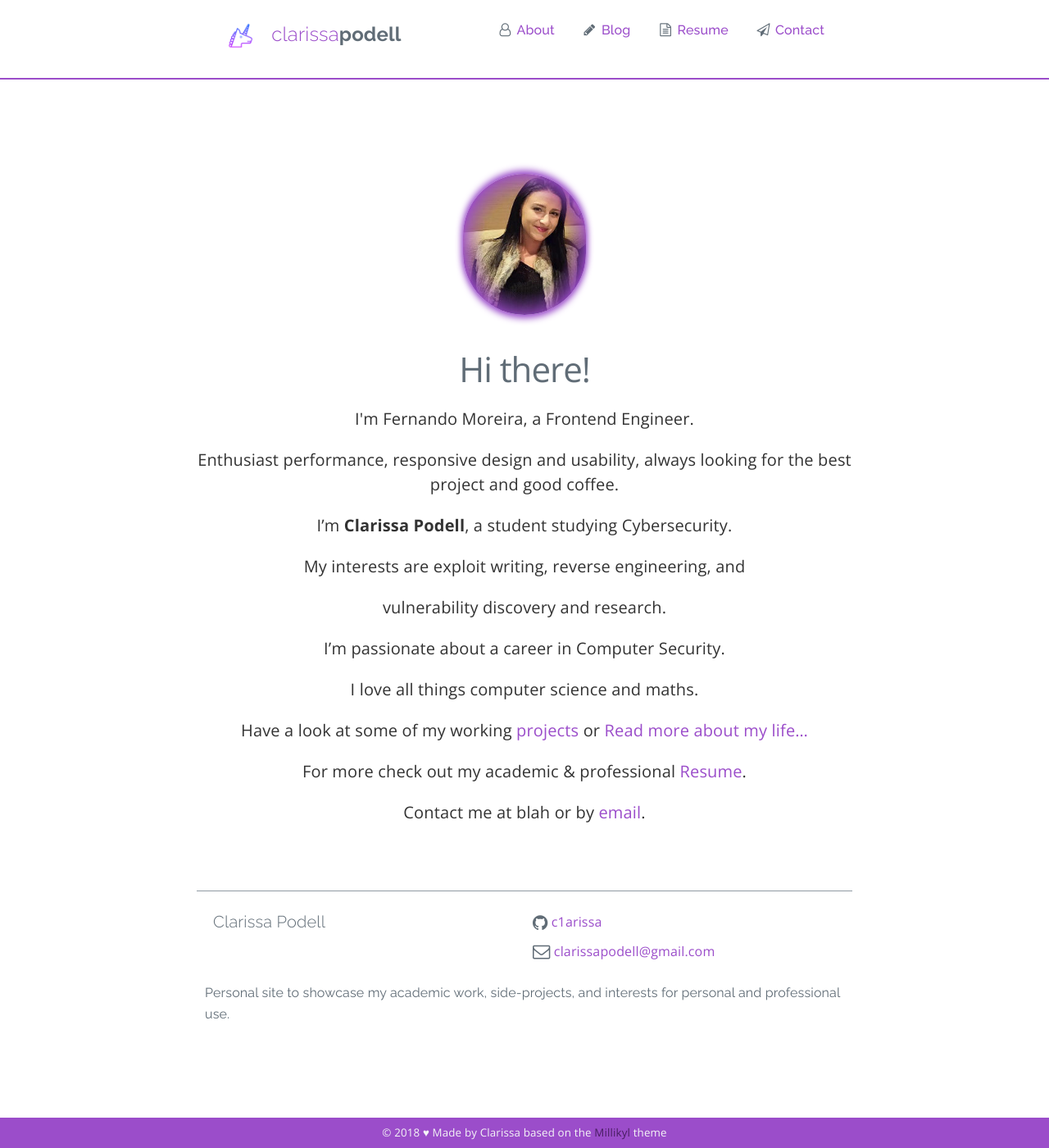
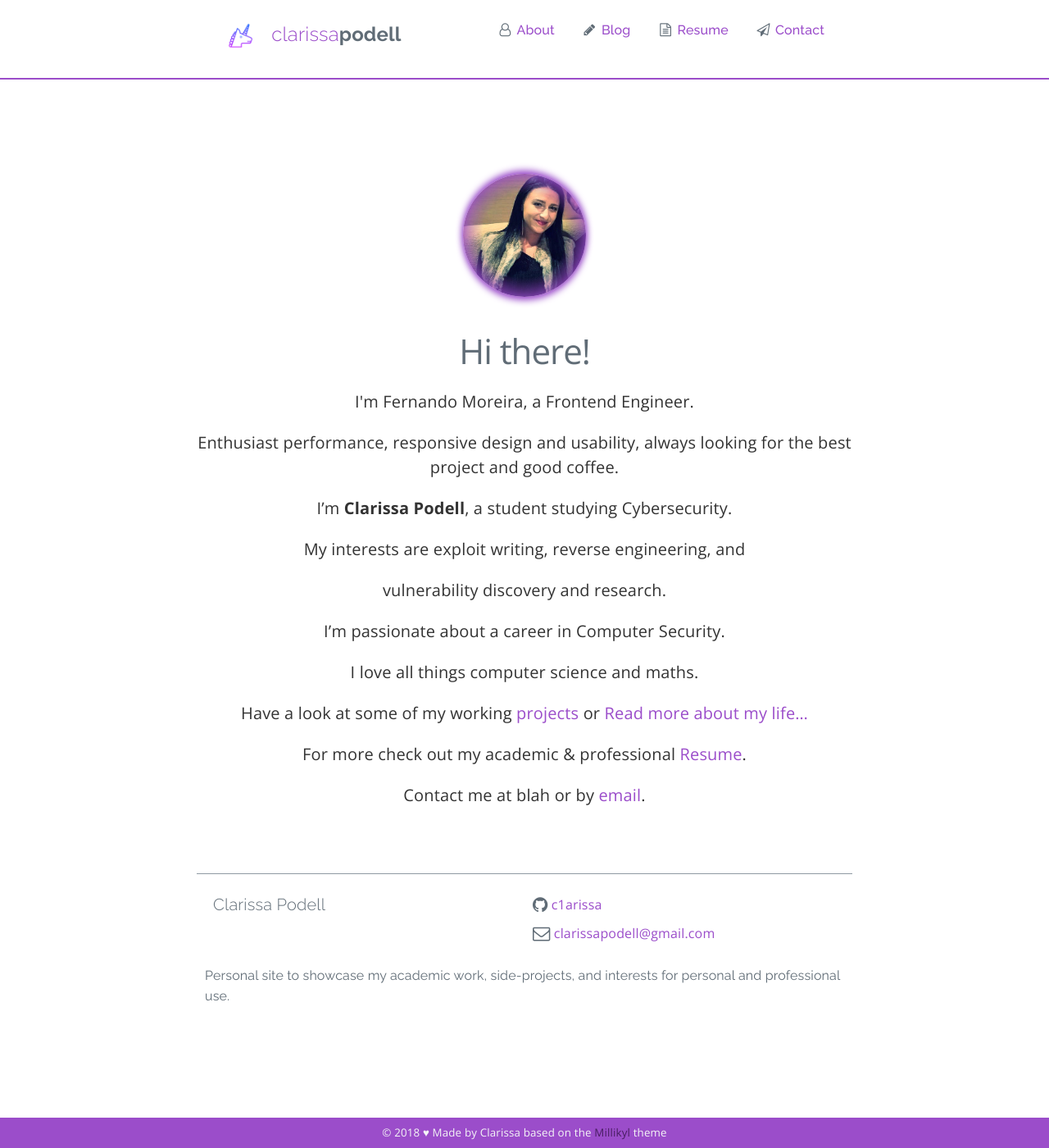
Before and after one commit to c1arissa/c1arissa.github.io, a Jekyll site: the page built from index.md, in a window 1280 px wide and 1400 px high. Shown: the whole window at 82% size. Built offline with Jekyll 4.4.1, drawn with Linux system fonts in a browser that asks for light colours.

Commit message:
Update home.html

```diff
--- a/_layouts/home.html
+++ b/_layouts/home.html
@@ -6,7 +6,7 @@
   <div class="centered">
 
 	  <div class="avatar">
-		  <img class="img-circle" src="{{ site.baseurl }}/static/img/purple.jpg" alt="Responsive image">
+		  <img class="img-circle" src="{{ site.baseurl }}/static/img/original-vintage-purple.jpg" alt="Responsive image">
 	  </div>
 
   <!-- <div class="post-content"> -->
```
